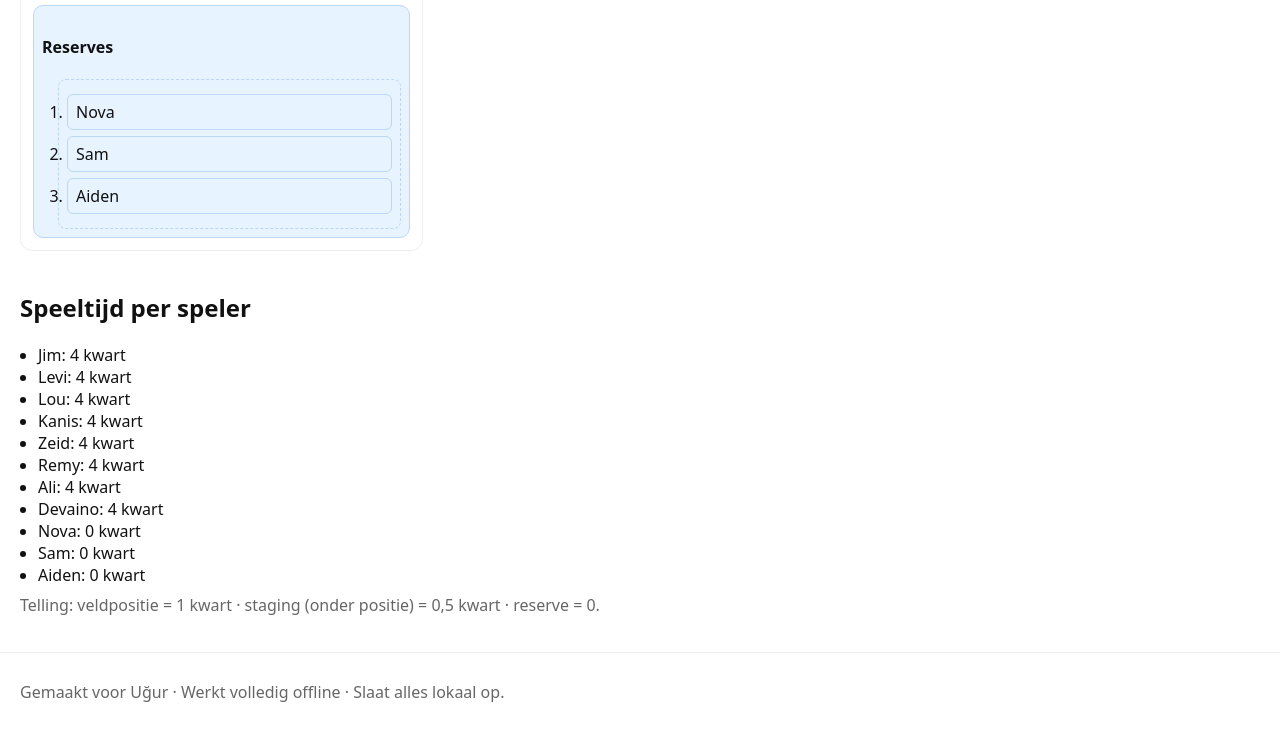
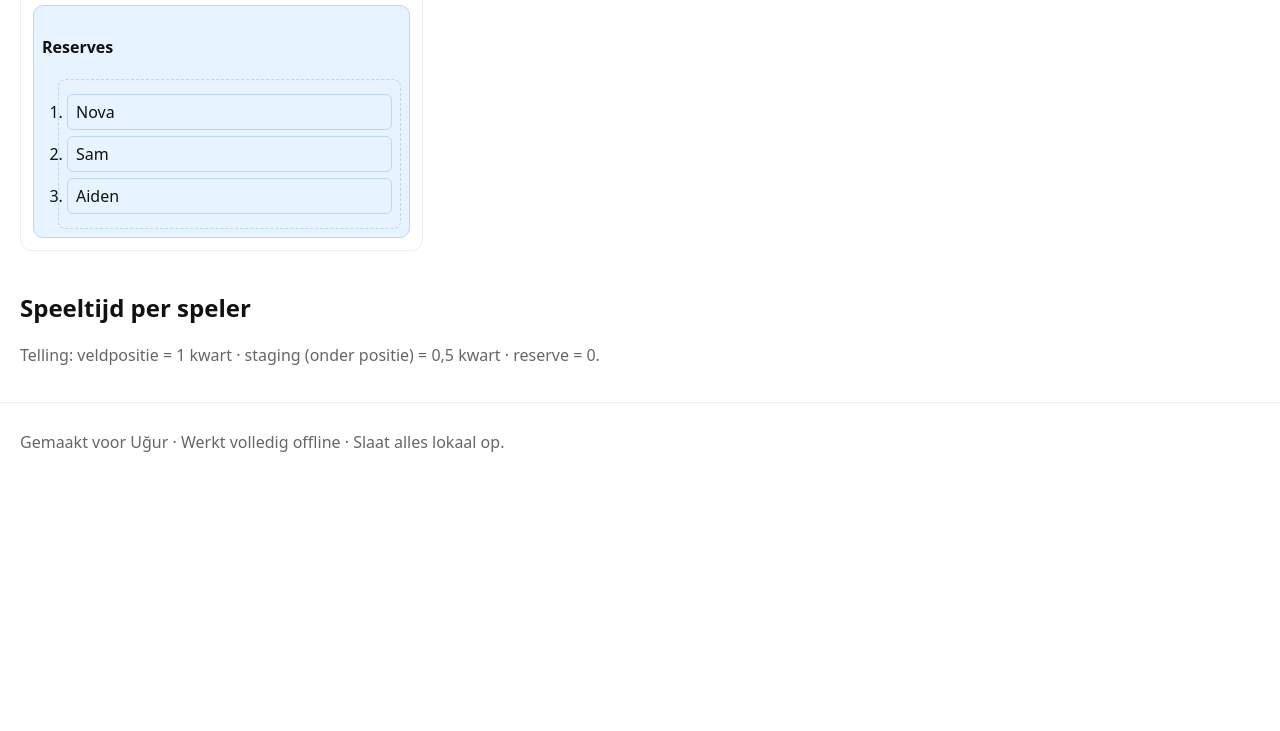
Before and after one commit to UgurMo/opstelling, a plain HTML site: page index.html in a window 1280 px wide. Shown: the part 2129-2860 px from the top of the page. After the commit the page ends 2610 px from the top, so only its background shows below. Drawn offline with Linux system fonts and the light colour scheme.

Commit message:
Update index.html

```diff
--- a/index.html
+++ b/index.html
@@ -661,48 +661,35 @@ function assignPlayerToSlot(name,slotEl){
 
 /* ====== SPEELTIJD TELLEN ====== */
 function computeQuarterTotals(prefix){
-  const totals = new Map(); // name -> aantal kwartdelen
-  // hoofdslots = 1.0
+  // cap per speler per kwart op max 1.0
+  const totals = new Map();    // name -> kwartdelen
+  const seenInField = new Set(); // spelers die al 1.0 hebben (veld)
+
+  // 1) hoofdslots: 1.0 en markeren als 'veld'
   SLOT_KEYS.forEach(k=>{
     const el = document.querySelector(`[data-slot="${prefix}-${k}"]`);
     const name = normalizeName(el?.textContent);
-    if(name){ totals.set(name, (totals.get(name)||0) + 1.0); }
+    if(name){
+      totals.set(name, Math.min(1.0, (totals.get(name)||0) + 1.0));
+      seenInField.add(name);
+    }
   });
-  // staging = 0.5
+
+  // 2) staging-slots: alleen tellen als speler nog niet in 'veld' staat
+  //    en cap blijft max 1.0
   STAGING_KEYS.forEach(k=>{
     const el = document.querySelector(`[data-slot="${prefix}-${k}"]`);
     const name = normalizeName(el?.textContent);
-    if(name){ totals.set(name, (totals.get(name)||0) + 0.5); }
+    if(name && !seenInField.has(name)){
+      const next = (totals.get(name)||0) + 0.5;
+      totals.set(name, Math.min(1.0, next));
+    }
   });
+
+  // reserves: 0 (niks doen)
   return totals;
 }
-function computeAllTotals(){
-  const sum = new Map();
-  ['q1','q2','q3','q4'].forEach(q=>{
-    const t = computeQuarterTotals(q);
-    t.forEach((v,name)=> sum.set(name, (sum.get(name)||0)+v));
-  });
-  // zorg dat alle spelers erin staan
-  state.players.forEach(p=>{ if(!sum.has(p.name)) sum.set(p.name, 0); });
-  return sum;
-}
-function updateTotalsUI(){
-  const list = document.getElementById('totalsList');
-  if(!list) return;
-  const nf = new Intl.NumberFormat('nl-NL', { minimumFractionDigits: 0, maximumFractionDigits: 1 });
-  const sum = computeAllTotals();
 
-  const playersByOrder = [...state.players].sort((a,b)=> a.order - b.order)
-    .map(p => ({ name:p.name, val: sum.get(p.name) ?? 0 }));
-
-  list.innerHTML = '';
-  playersByOrder.forEach(({name,val})=>{
-    const li = document.createElement('li');
-    const formatted = nf.format(val).replace('.', ','); // 3.5 -> 3,5
-    li.textContent = `${name}: ${formatted} kwart`;
-    list.appendChild(li);
-  });
-}
 
 /* ====== BUTTONS ====== */
 document.getElementById('generateBtn').addEventListener('click',()=>{renderPlayers();generateAll();});
```
